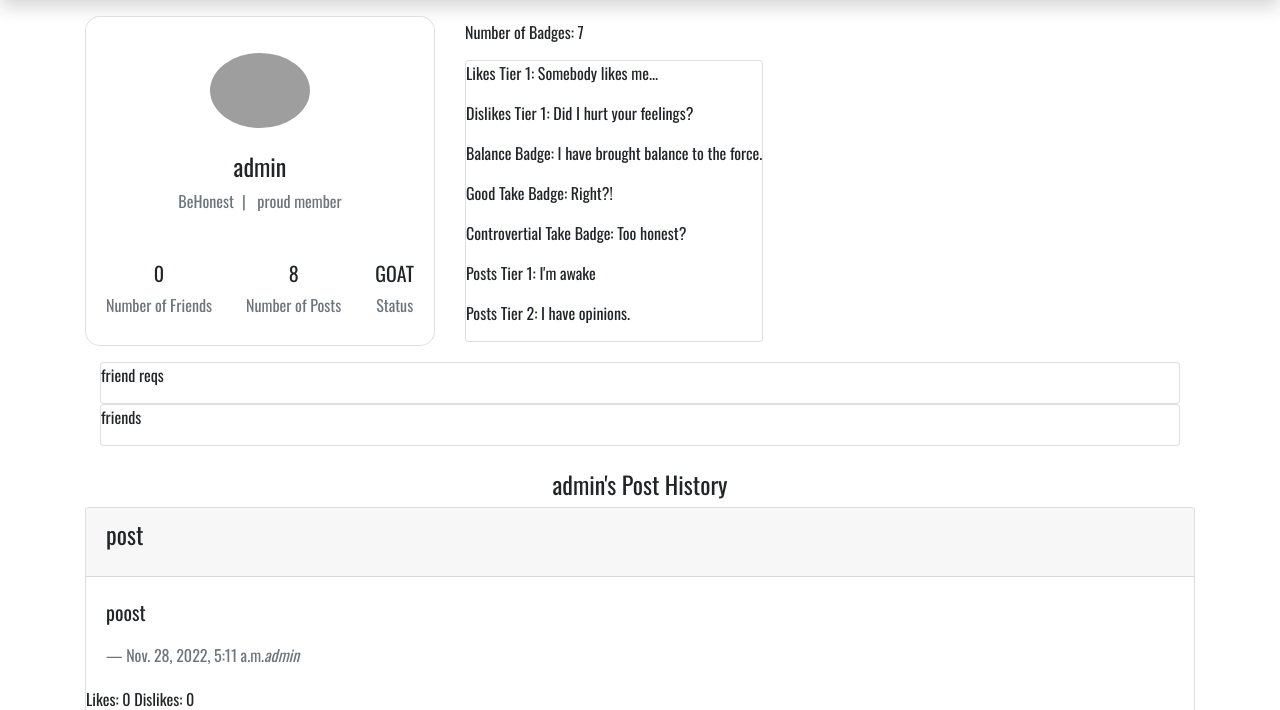
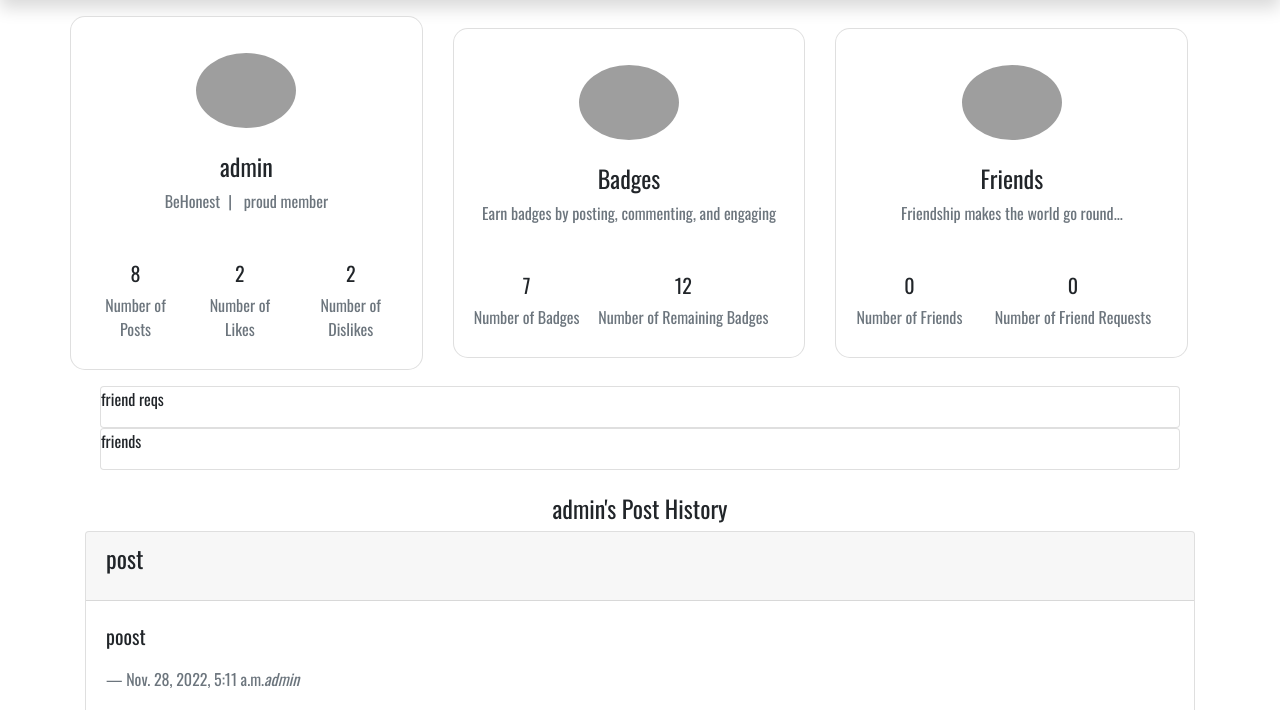
Before and after one commit to gcivil-nyu-org/INET-Team-4-F2022, a Django app: page /home/profile/admin in a window 1280 px wide. Shown: the part 71-781 px from the top of the page. Run offline with Django 4.2, Linux system fonts and the light colour scheme; a user stored in the database is signed in; data comes from the database, SQL or seed files in the repository; data that the repository does not hold is empty; some libraries are stand-ins or nearby versions; grey boxes are pictures that could not be loaded.

Commit message:
Refresh profile view

```diff
--- a/BeHonest/post/templates/profile.html
+++ b/BeHonest/post/templates/profile.html
@@ -1,40 +1,86 @@
 {% extends 'base.html' %}
 {% block content %}
+
 <!-- Three Card Header -->
     <section>
         {% comment %} fluid container will left align {% endcomment %}
         <div class="container py-3 h-100">
-            <!-- First Card -->
-            <div class="row d-flex justify-content-left align-items-center h-90">
+            <div class="row">
+                <!-- First Card, Profile -->
+                <div class="row d-flex justify-content-left align-items-center h-90">
+                    <div class="col-md-12 col-xl-4">
+                        <div class="card" style="border-radius: 15px;">
+                            <div class="card-body text-center">
+                            <div class="mt-3 mb-4">
+                                <img src="https://media.istockphoto.com/id/1070887284/vector/cat-in-round-sunglasses-icon.jpg?s=612x612&w=0&k=20&c=DNMRexAgX06ygBX97tUFLUinMYJELguN8qb9ty9Uj9Q="
+                                class="rounded-circle img-fluid" style="width: 100px;" />
+                            </div>
+                            <h4 class="mb-2">{{ user.username }}</h4>
+                            <p class="text-muted mb-4">BeHonest<span class="mx-2">|</span>
+                                proud member</p>
+                            <div class="d-flex justify-content-between text-center mt-5 mb-2">
+                                <div>
+                                <p class="mb-2 h5">{{ posts|length }}</p>
+                                <p class="text-muted mb-0">Number of Posts</p>
+                                </div>
+                                <div class="px-3">
+                                <p class="mb-2 h5">{{ likes }}</p>
+                                <p class="text-muted mb-0">Number of Likes</p>
+                                </div>
+                                <div>
+                                <p class="mb-2 h5">{{ dislikes }}</p>
+                                <p class="text-muted mb-0">Number of Dislikes</p>
+                                </div>
+                            </div>
+                        </div>
+                    </div>
+                </div>
+                <!-- Second Card, Badges -->
+                    <div class="col-md-12 col-xl-4">
+                        <div class="card" style="border-radius: 15px;">
+                            <div class="card-body text-center">
+                            <div class="mt-3 mb-4">
+                                <img src="https://media.istockphoto.com/id/964309038/vector/personnel-badge-linear-icon-concept-personnel-badge-line-vector-sign-symbol-illustration.jpg?s=612x612&w=0&k=20&c=4hVXZiRw7kOfepd9EmPC0NgKXSzjo3g-Tu4IgfD4vZ0="
+                                class="rounded-circle img-fluid" style="width: 100px;" />
+                            </div>
+                            <h4 class="mb-2">Badges</h4>
+                            <p class="text-muted mb-4">Earn badges by posting, commenting, and engaging</p>
+                            <div class="d-flex justify-content-between text-center mt-5 mb-2">
+                                <div>
+                                <p class="mb-2 h5">{{ badges|length }}</p>
+                                <p class="text-muted mb-0">Number of Badges</p>
+                                </div>
+                                <div class="px-3">
+                                <p class="mb-2 h5">{{badges_remaining}}</p>
+                                <p class="text-muted mb-0">Number of Remaining Badges</p>
+                                </div>
+                            </div>
+                        </div>
+                    </div>
+                </div>
+                <!-- Third Card, Friends -->
                 <div class="col-md-12 col-xl-4">
                     <div class="card" style="border-radius: 15px;">
                         <div class="card-body text-center">
                         <div class="mt-3 mb-4">
-                            <img src="https://media.istockphoto.com/id/1070887284/vector/cat-in-round-sunglasses-icon.jpg?s=612x612&w=0&k=20&c=DNMRexAgX06ygBX97tUFLUinMYJELguN8qb9ty9Uj9Q="
+                            <img src="https://media.istockphoto.com/id/973374928/vector/vector-of-handshake-icon-vector-iconic-design.jpg?s=612x612&w=0&k=20&c=ASQIa-xbFxu5jJKE32w4x63Ux45QxR4xhccP_k3PTwE="
                             class="rounded-circle img-fluid" style="width: 100px;" />
                         </div>
-                        <h4 class="mb-2">{{ user.username }}</h4>
-                        <p class="text-muted mb-4">BeHonest<span class="mx-2">|</span>
-                            proud member</p>
+                        <h4 class="mb-2">Friends</h4>
+                        <p class="text-muted mb-4">Friendship makes the world go round...</p>
                         <div class="d-flex justify-content-between text-center mt-5 mb-2">
                             <div>
                             <p class="mb-2 h5">{{friends|length}}</p>
                             <p class="text-muted mb-0">Number of Friends</p>
                             </div>
                             <div class="px-3">
-                            <p class="mb-2 h5">{{ posts|length }}</p>
-                            <p class="text-muted mb-0">Number of Posts</p>
-                            </div>
-                            <div>
-                            <p class="mb-2 h5">GOAT</p>
-                            <p class="text-muted mb-0">Status</p>
+                            <p class="mb-2 h5">{{friend_requests|length}}</p>
+                            <p class="text-muted mb-0">Number of Friend Requests</p>
                             </div>
                         </div>
                     </div>
                 </div>
-
-            </div>
-            <div>
+            <!-- <div>
                 <div class = "container">
                     {% if badges %}
                         <p>Number of Badges: {{ badges|length }}</p>
@@ -46,6 +92,7 @@
                         {% endfor %}
                     </div>
                 </div>
+            </div> -->
             </div>
         </div>
     </section>
--- a/BeHonest/post/views.py
+++ b/BeHonest/post/views.py
@@ -318,6 +318,9 @@ def profile(request, pk):
     # 5. Posts badge
     post_tier(badges, user)
 
+    # Remaining Badges
+    remaining_badges = 19 - len(badges)
+
     context = {
         "user": user,
         "posts": logged_in_user_posts,
@@ -327,6 +330,9 @@ def profile(request, pk):
         "isFriend": isFriend,
         "alreadySent": alreadySent,
         "badges": badges,
+        "likes" : total_likes,
+        "dislikes" : total_dislikes,
+        "badges_remaining": remaining_badges,
     }
 
     return render(request, "profile.html", context)
```
